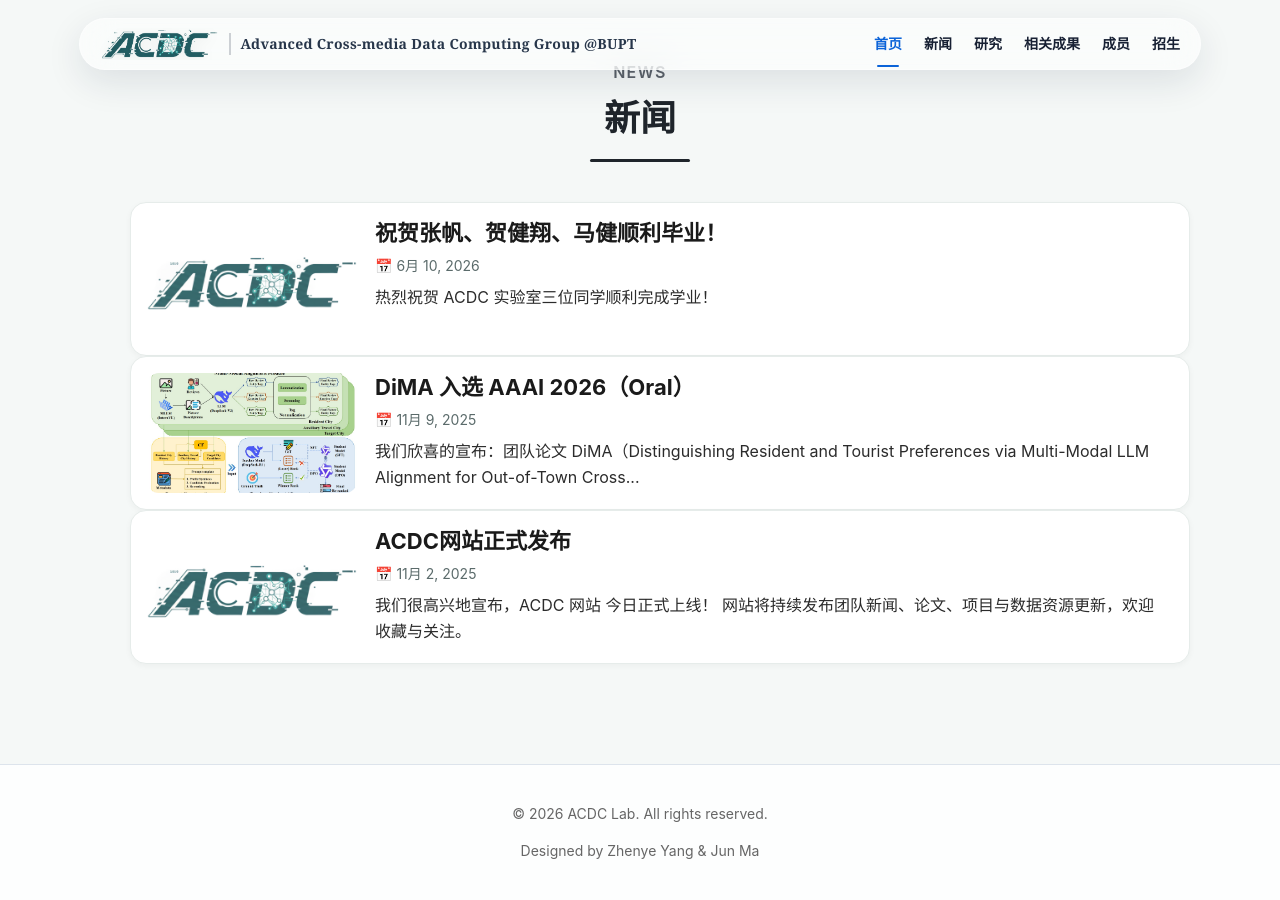
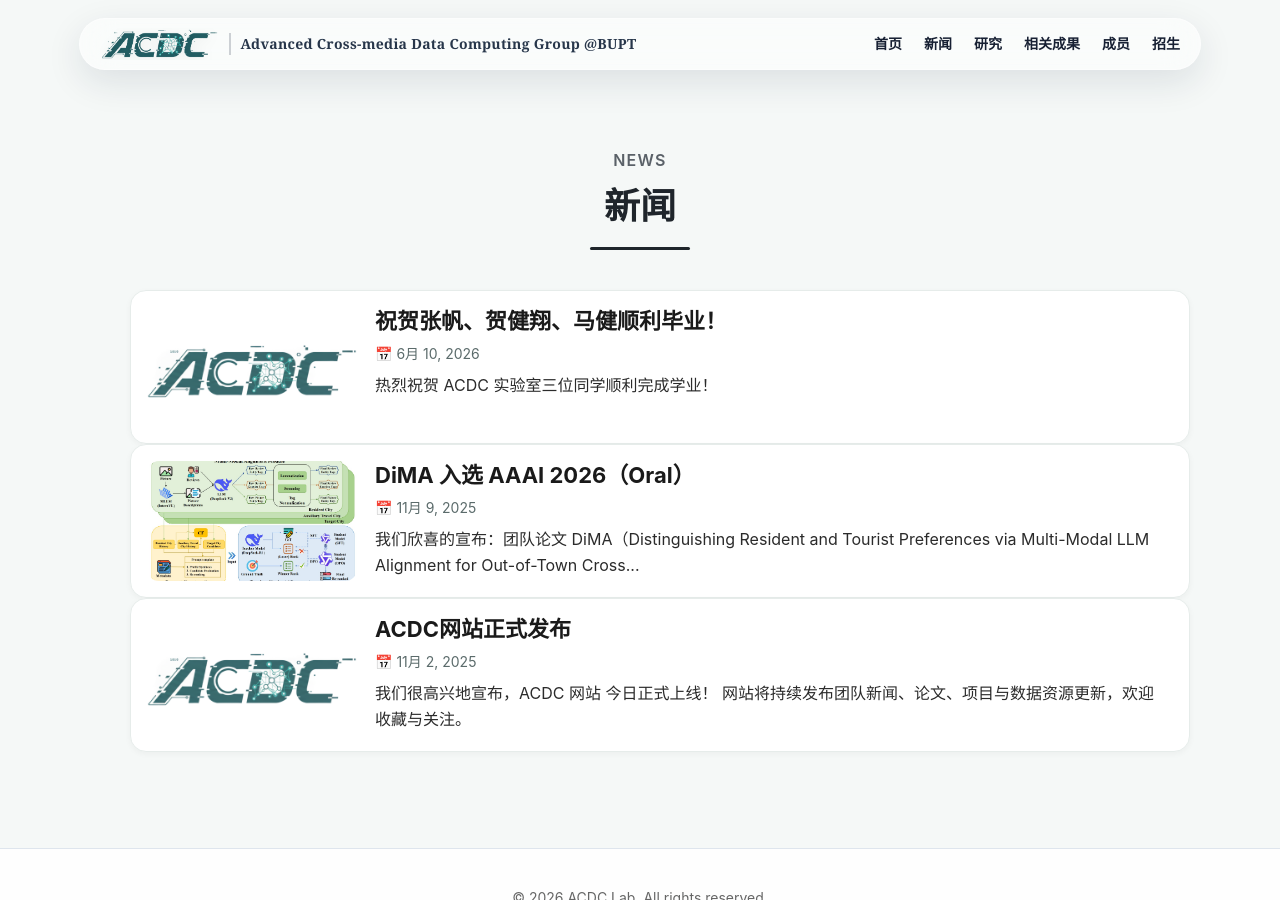
Before and after one commit to acdc-lab/acdc-lab.github.io, a Jekyll site: the page built from news.markdown, in a window 1280 px wide. Built offline with Jekyll 4.4.1, drawn with Linux system fonts in a browser that asks for light colours.

Commit message:
Fix nav active state and content overlap on non-homepage pages
Nav:
- Remove hardcoded :first-child blue active indicator
- All nav links now same dark color, blue on hover

Content overlap:
- Add padding-top: 88px to .page-content for non-homepage pages
- Hero compensates with margin-top: -88px to maintain position

Co-Authored-By: Claude <noreply@anthropic.com>

```diff
--- a/assets/css/homepage-scheme-a-original-text.css
+++ b/assets/css/homepage-scheme-a-original-text.css
@@ -10,7 +10,7 @@
 .page-content {
   max-width: none;
   width: 100%;
-  padding: 0;
+  padding: 88px 0 0;
   text-align: initial;
 }
 
@@ -78,22 +78,11 @@
   color: #172033;
   font-size: 14px;
   font-weight: 650;
+  transition: color 0.15s ease;
 }
 
-.header-nav a:first-child {
+.header-nav a:hover {
   color: #0b63d8;
-}
-
-.header-nav a:first-child::after {
-  content: "";
-  position: absolute;
-  left: 50%;
-  bottom: -12px;
-  width: 22px;
-  height: 2px;
-  border-radius: 999px;
-  background: #0b63d8;
-  transform: translateX(-50%);
 }
 
 /* ---------- Hero ---------- */
@@ -103,6 +92,7 @@
   display: flex;
   align-items: center;
   justify-content: center;
+  margin-top: -88px;
   padding: 104px 24px 138px;
   box-sizing: border-box;
   overflow: visible;
```
